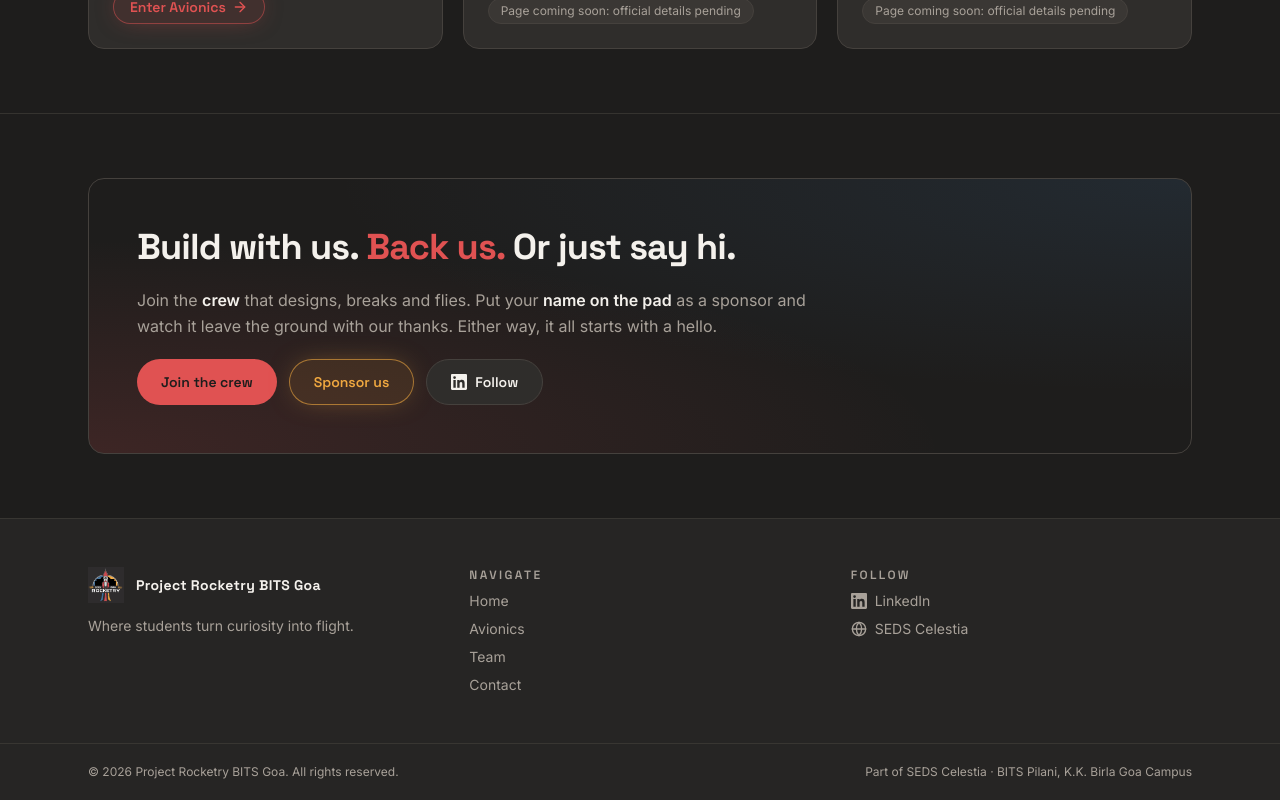
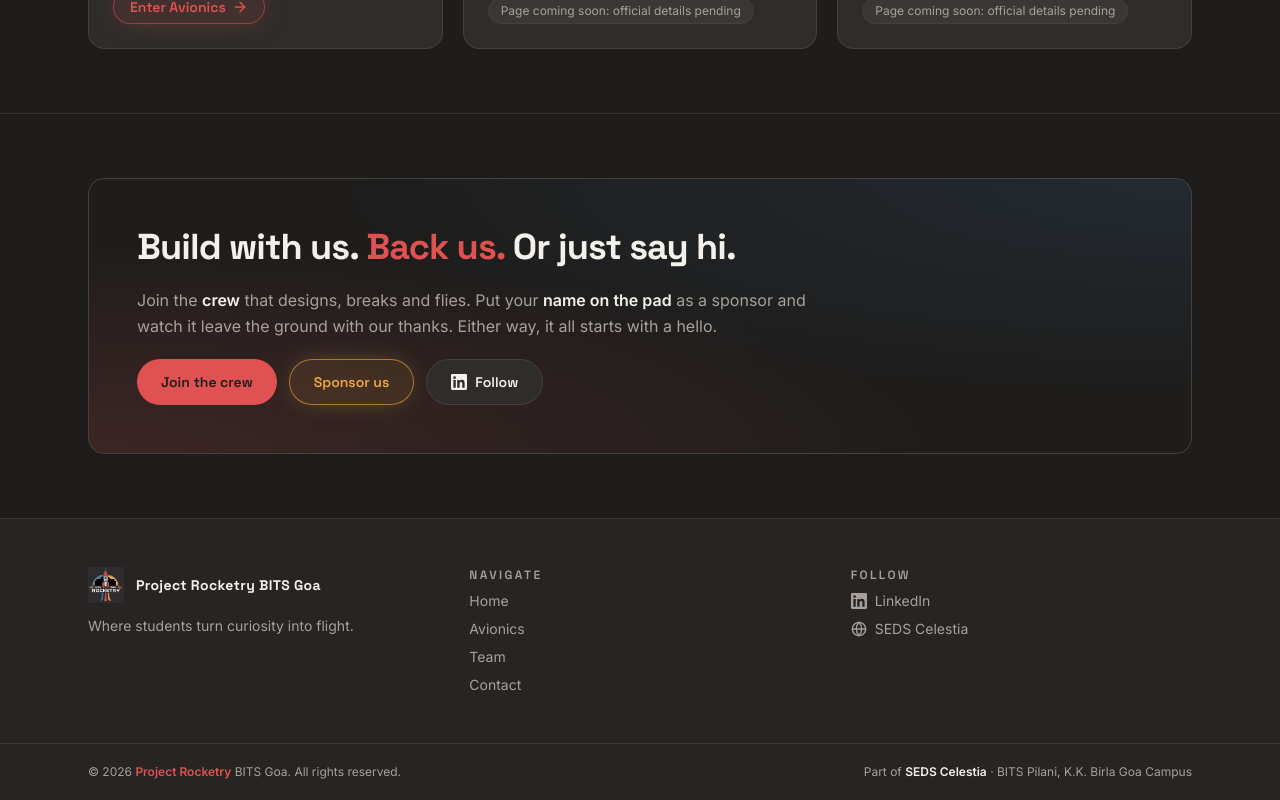
Before and after one commit to Rocketry-Avionics/Rocketry-Website, a Next.js app: page / in a window 1280 px wide. Shown: the part 2393-3193 px from the top of the page. Built offline with nearby package versions, Linux system fonts and the light colour scheme.

Commit message:
feat: highlight brand names in the footer bottom line

```diff
--- a/src/components/layout/Footer.tsx
+++ b/src/components/layout/Footer.tsx
@@ -69,9 +69,14 @@ export default function Footer() {
 
       <div className="border-t border-line/60">
         <div className="mx-auto flex max-w-6xl flex-col gap-1 px-4 py-5 text-xs text-muted sm:flex-row sm:items-center sm:justify-between sm:px-6">
-          <p>© {new Date().getFullYear()} {site.fullName}. All rights reserved.</p>
           <p>
-            Part of {site.org} · {site.institution}
+            © {new Date().getFullYear()}{" "}
+            <b className="font-semibold text-flame">Project Rocketry</b> BITS Goa. All
+            rights reserved.
+          </p>
+          <p>
+            Part of <b className="font-semibold text-paper">SEDS Celestia</b> ·{" "}
+            {site.institution}
           </p>
         </div>
       </div>
```
